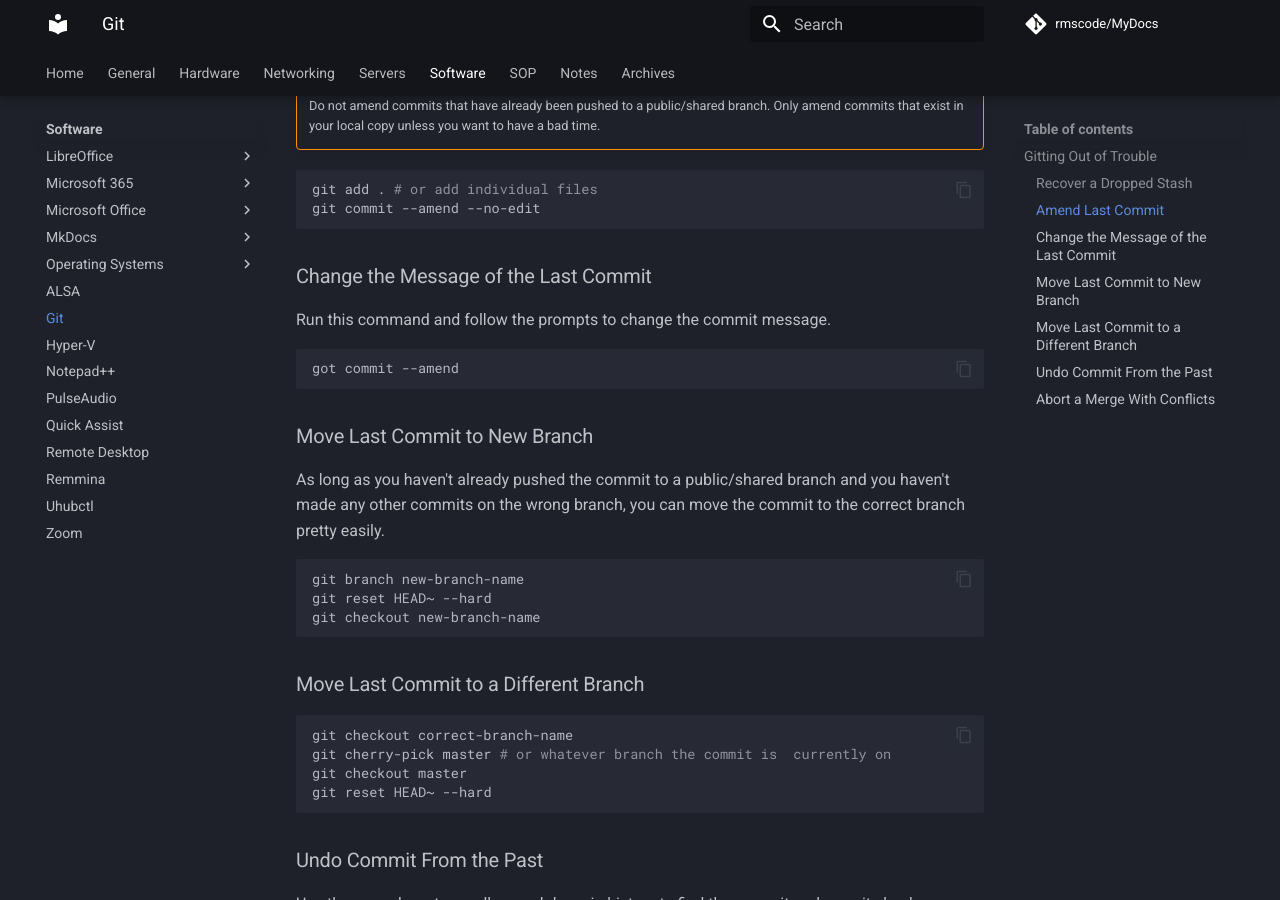
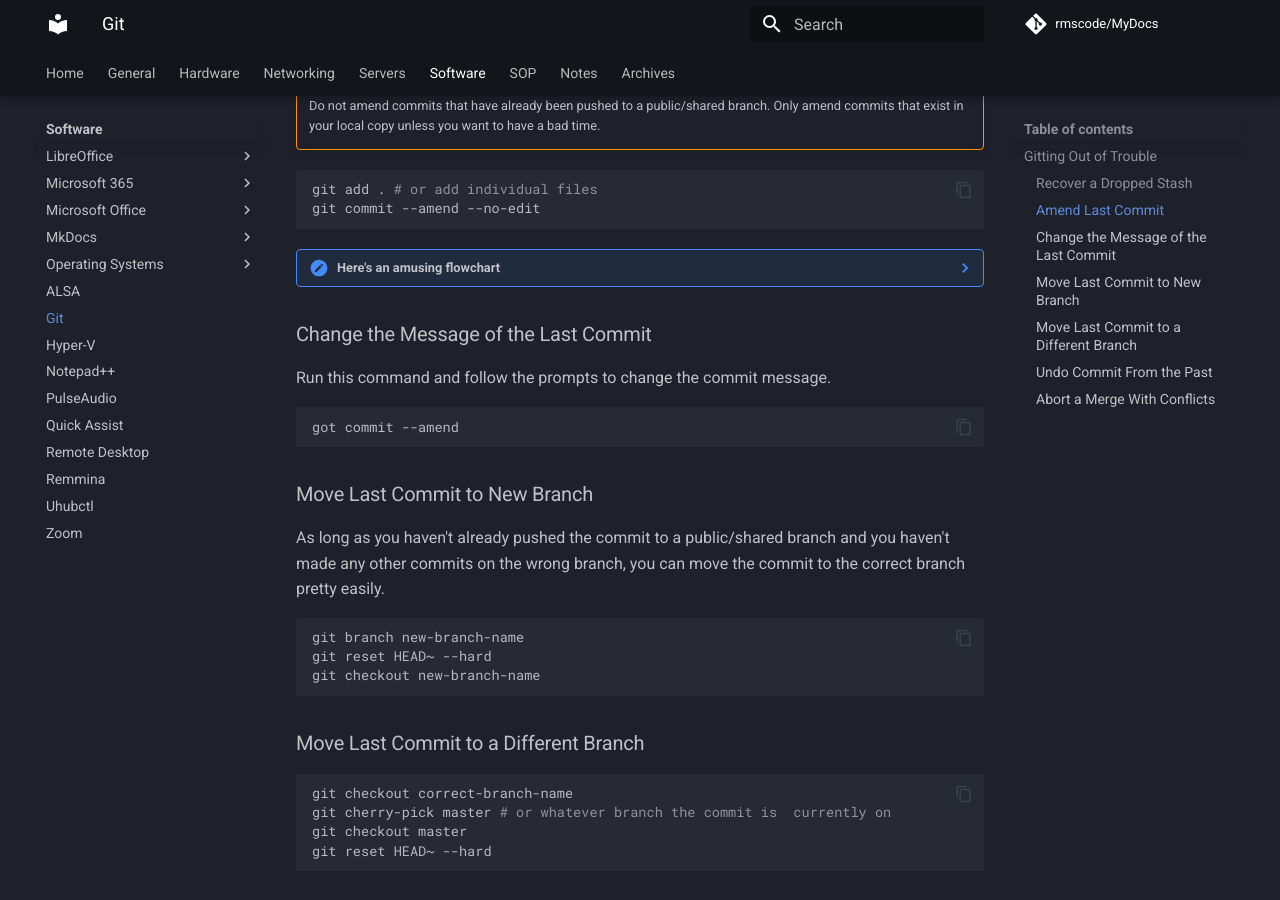
Before and after one commit to rmscode/binary-garden, an MkDocs documentation site: the page built from docs/software/git.md, in a window 1280 px wide and 900 px high, scrolled down 1628 px. Built offline with MkDocs 1.6.1 and Material for MkDocs 9.7.7, drawn with Linux system fonts in a browser that asks for light colours; comment, search, counter and statistics services are not loaded; some of the changed lines change nothing that is shown.

Commit message:
Docs: Add flowchart for amending commits to git.md

````diff
--- a/docs/software/git.md
+++ b/docs/software/git.md
@@ -62,6 +62,12 @@
 git commit --amend --no-edit
 ```
 
+??? note "Here's an amusing flowchart"
+
+    This gives the correct recommendation for both the original issue (amend last commit) and for the question "What if it weren't the last commit?".
+
+    [!flowchart](../assets/amend-commit.png)
+
 ### Change the Message of the Last Commit
 
 Run this command and follow the prompts to change the commit message.
````
Also changed, not shown: docs/assets/amend-commit.png (added).
